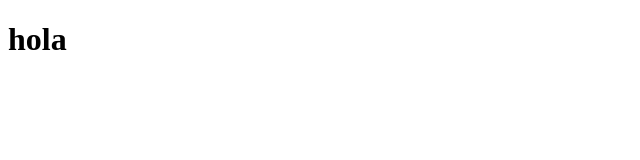
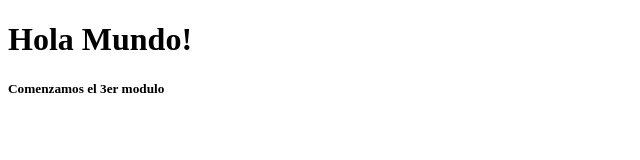
Before and after one commit to irodrigoarias/3erModulo, a plain HTML site: page index.html in a window 1280 px wide. Shown: the whole page, without its empty margins (0-640 px from the left). Drawn offline with Linux system fonts and the light colour scheme.

Commit message:
Se agrega modificaciones con h1 y h2

```diff
--- a/index.html
+++ b/index.html
@@ -6,6 +6,7 @@
     <title>Document</title>
 </head>
 <body>
-    <h1>hola</h1>
+    <h1>Hola Mundo!</h1>
+    <h5>Comenzamos el 3er modulo</h5>
 </body>
 </html>
```
